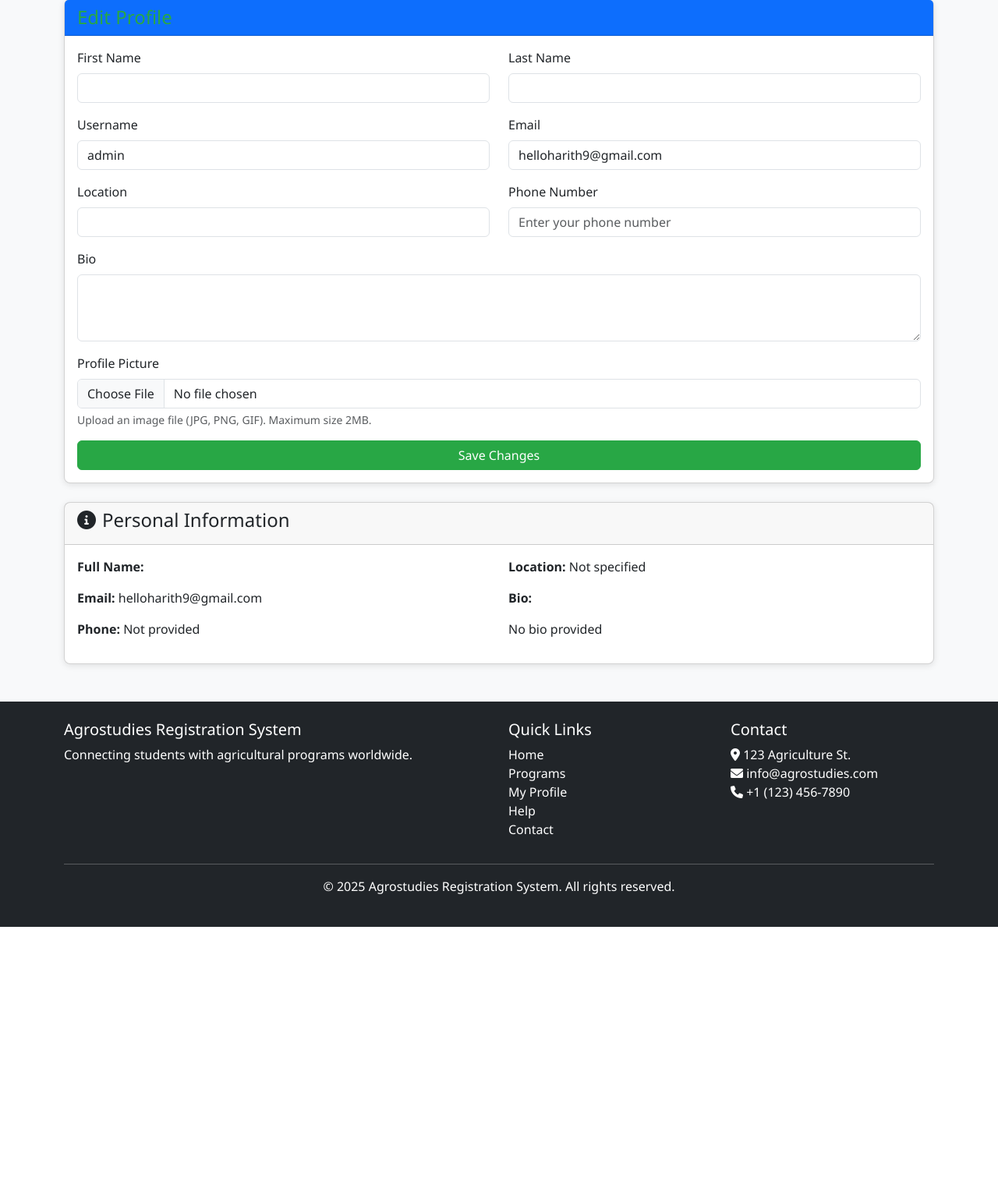
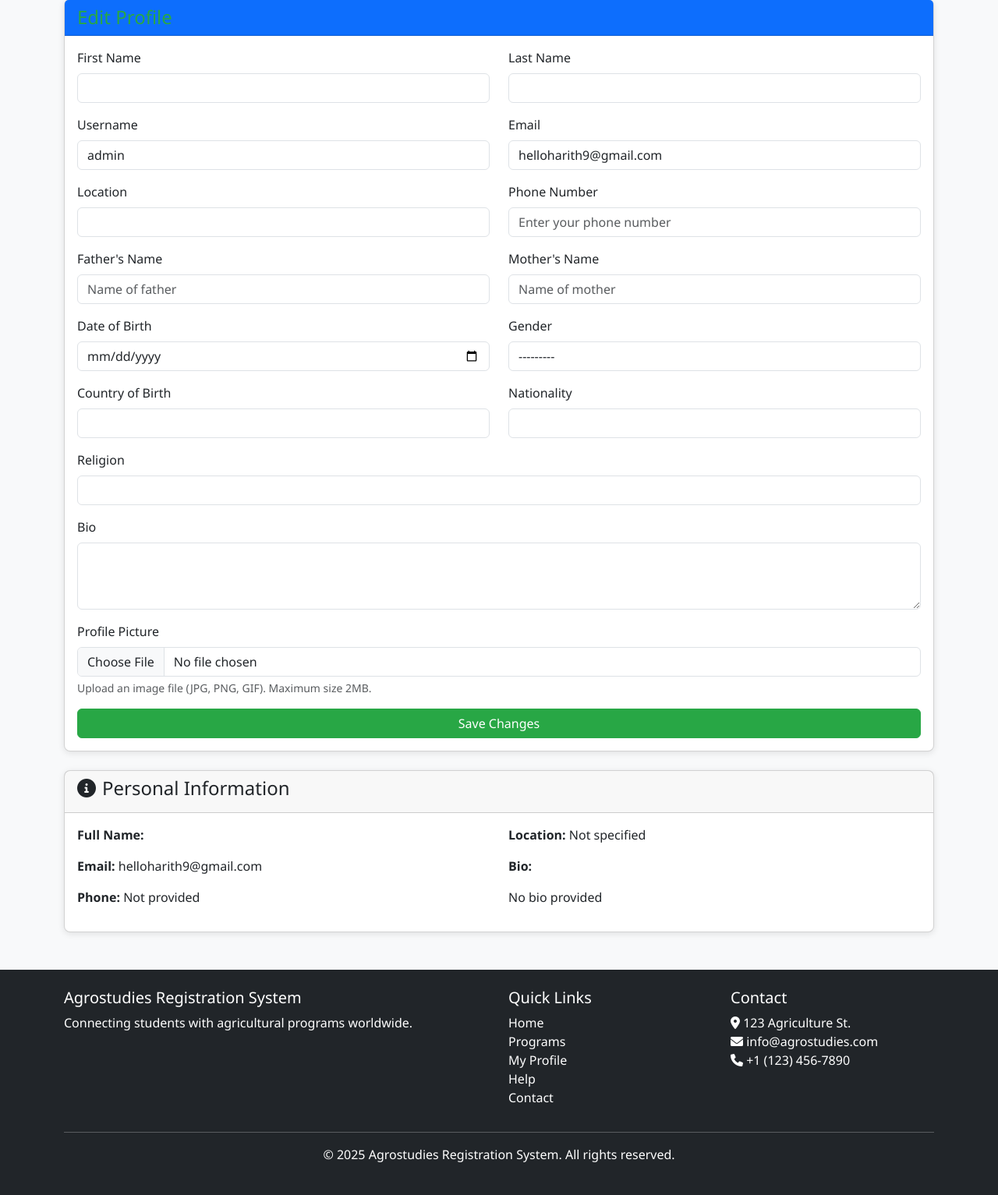
Before and after one commit to Xebec0/AgriDjangoPortal, a Django app: page /profile/ in a window 1280 px wide, after a click on "Edit Profile". Shown: the part 317-1850 px from the top of the page at 78% size. Before the commit the page ends 1506 px from the top, so only its background shows below. Run offline with Django 4.2, Linux system fonts and the light colour scheme; a user stored in the database is signed in; data comes from the database, SQL or seed files in the repository; both versions use the stored data as it was after the commit; some libraries are stand-ins or nearby versions.

Commit message:
major updates
One time registration only for applicants including all details they needed the form - DONE

If the applicant already registered for one program or farm, they cannot register to another one. - ON PROCESS

On Candidates list, it should also appear on what farm the applicant registered. - ON PROCESS

remove status (pending, etc.) - if applicant will register, they will be directly added to Candidates List. - ON PROCESS

If Farm capacity is full, it should show that it is full already and other applicants or new applicants cant register to that program or farm. - ON PROCESS

```diff
--- a/core/forms.py
+++ b/core/forms.py
@@ -87,11 +87,20 @@ class UserUpdateForm(forms.ModelForm):
 class ProfileUpdateForm(forms.ModelForm):
     class Meta:
         model = Profile
-        fields = ['bio', 'location', 'phone_number', 'profile_image']
+        fields = ['bio', 'location', 'phone_number', 'profile_image',
+                  'father_name', 'mother_name', 'date_of_birth', 'gender',
+                  'country_of_birth', 'nationality', 'religion']
         widgets = {
             'bio': forms.Textarea(attrs={'class': 'form-control', 'rows': 3}),
             'location': forms.TextInput(attrs={'class': 'form-control'}),
             'phone_number': forms.TextInput(attrs={'class': 'form-control', 'placeholder': 'Enter your phone number'}),
+            'father_name': forms.TextInput(attrs={'class': 'form-control', 'placeholder': 'Name of father'}),
+            'mother_name': forms.TextInput(attrs={'class': 'form-control', 'placeholder': 'Name of mother'}),
+            'date_of_birth': forms.DateInput(attrs={'class': 'form-control', 'type': 'date'}),
+            'gender': forms.Select(attrs={'class': 'form-control'}),
+            'country_of_birth': forms.TextInput(attrs={'class': 'form-control'}),
+            'nationality': forms.TextInput(attrs={'class': 'form-control'}),
+            'religion': forms.TextInput(attrs={'class': 'form-control'}),
         }
 
     def __init__(self, *args, **kwargs):
--- a/core/urls.py
+++ b/core/urls.py
@@ -40,6 +40,7 @@ urlpatterns = [
     path('programs/', views.program_list, name='program_list'),
     path('programs/<int:program_id>/', views.program_detail, name='program_detail'),
     path('programs/<int:program_id>/register/', views.program_register, name='program_register'),
+    path('programs/<int:program_id>/apply/', views.apply_candidate, name='candidate_apply'),
     path('programs/<int:program_id>/registrants/', views.program_registrants, name='program_registrants'),
     path('registrations/<int:registration_id>/', views.registration_detail, name='registration_detail'),
     path('registrations/<int:registration_id>/cancel/', views.cancel_registration, name='cancel_registration'),
--- a/core/views.py
+++ b/core/views.py
@@ -214,6 +214,26 @@ def profile(request):
             p_form.save()
             messages.success(request, 'Your profile has been updated!')
 
+            # Sync updated identity fields to any of the user's candidate applications
+            try:
+                candidate_qs = Candidate.objects.filter(Q(created_by=request.user) | Q(email=request.user.email))
+                if candidate_qs.exists():
+                    candidate_qs.update(
+                        first_name=request.user.first_name,
+                        last_name=request.user.last_name,
+                        email=request.user.email,
+                        father_name=request.user.profile.father_name,
+                        mother_name=request.user.profile.mother_name,
+                        date_of_birth=request.user.profile.date_of_birth,
+                        gender=request.user.profile.gender,
+                        country_of_birth=request.user.profile.country_of_birth,
+                        nationality=request.user.profile.nationality,
+                        religion=request.user.profile.religion,
+                    )
+            except Exception:
+                # Best-effort sync; do not block profile save on errors
+                pass
+
             # Create a notification
             Notification.add_notification(
                 request.user,
@@ -226,13 +246,15 @@ def profile(request):
         u_form = UserUpdateForm(instance=request.user)
         p_form = ProfileUpdateForm(instance=request.user.profile)
 
-    # Get user registrations
+    # Get user registrations and any candidate applications (direct apply flow)
     registrations = Registration.objects.filter(user=request.user).order_by('-registration_date')
+    candidate_apps = Candidate.objects.filter(Q(created_by=request.user) | Q(email=request.user.email)).order_by('-created_at')
 
     context = {
         'u_form': u_form,
         'p_form': p_form,
-        'registrations': registrations
+        'registrations': registrations,
+        'candidate_apps': candidate_apps
     }
     return render(request, 'profile.html', context)
 
@@ -246,95 +268,129 @@ def program_list(request):
     page_number = request.GET.get('page')
     page_obj = paginator.get_page(page_number)
 
-    return render(request, 'program_list.html', {'page_obj': page_obj})
+    # Track if the user has already applied to ANY program (one-time application rule)
+    applied_program_ids = set()
+    has_applied_any = False
+    if request.user.is_authenticated and not request.user.is_staff:
+        reg_qs = Registration.objects.filter(user=request.user)
+        cand_qs = Candidate.objects.filter(Q(created_by=request.user) | Q(email=request.user.email))
+        has_applied_any = reg_qs.exists() or cand_qs.exists()
+        if reg_qs.exists():
+            applied_program_ids.update(reg_qs.values_list('program_id', flat=True))
+        if cand_qs.exists():
+            applied_program_ids.update([pid for pid in cand_qs.values_list('program_id', flat=True) if pid is not None])
+
+    return render(request, 'program_list.html', {
+        'page_obj': page_obj,
+        'applied_program_ids': applied_program_ids,
+        'has_applied_any': has_applied_any,
+    })
 
 
 def program_detail(request, program_id):
     """Show details of a specific program"""
     program = get_object_or_404(AgricultureProgram, id=program_id)
 
-    # Check if user is already registered
+    # Check if user is already applied/registered (Registration or Candidate)
     user_registered = False
     registration = None
+    has_applied_any = False
     if request.user.is_authenticated:
         try:
             registration = Registration.objects.get(user=request.user, program=program)
             user_registered = True
         except Registration.DoesNotExist:
-            pass
+            # Also consider an existing Candidate as applied
+            if Candidate.objects.filter(program=program).filter(
+                Q(created_by=request.user) | Q(email=request.user.email)
+            ).exists():
+                user_registered = True
+        # One-time application rule across all programs
+        has_applied_any = Registration.objects.filter(user=request.user).exists() or \
+            Candidate.objects.filter(Q(created_by=request.user) | Q(email=request.user.email)).exists()
 
     return render(request, 'program_detail.html', {
         'program': program,
         'user_registered': user_registered,
-        'registration': registration
+        'registration': registration,
+        'has_applied_any': has_applied_any,
     })
 
 
 @ajax_login_required
 def program_register(request, program_id):
-    """Register for a program"""
+    """Legacy route: redirect to new single-step candidate apply flow"""
+    return redirect('candidate_apply', program_id=program_id)
+
+
+@ajax_login_required
+def apply_candidate(request, program_id):
+    """Applicant-facing: single-step application that creates a Candidate directly and redirects to candidates list."""
     program = get_object_or_404(AgricultureProgram, id=program_id)
 
-    # Check if already registered
-    try:
-        Registration.objects.get(user=request.user, program=program)
-        messages.warning(request, 'You are already registered for this program.')
-        return redirect('program_detail', program_id=program_id)
-    except Registration.DoesNotExist:
-        pass
+    # Server-side guards
+    # 1) Already applied to this program
+    already_applied_this = Candidate.objects.filter(program=program).filter(
+        Q(created_by=request.user) | Q(email=request.user.email)
+    ).exists() or Registration.objects.filter(user=request.user, program=program).exists()
+    if already_applied_this:
+        messages.info(request, 'You have already applied to this program.')
+        return redirect('program_detail', program_id=program.id)
+
+    # 2) One-time application: if applied anywhere else, block
+    has_applied_elsewhere = (
+        Registration.objects.filter(user=request.user).exclude(program=program).exists() or
+        Candidate.objects.filter(Q(created_by=request.user) | Q(email=request.user.email)).exclude(program=program).exists()
+    )
+    if has_applied_elsewhere:
+        messages.warning(request, 'You have already applied to a different program and cannot submit another application.')
+        return redirect('program_list')
 
     if request.method == 'POST':
-        # Include request.FILES for file uploads
-        form = ProgramRegistrationForm(request.POST, request.FILES)
+        # Pre-fill POST with current user info to keep profile -> application in sync
+        mutable_post = request.POST.copy()
+        mutable_post['first_name'] = request.user.first_name or mutable_post.get('first_name', '')
+        mutable_post['confirm_first_name'] = request.user.first_name or mutable_post.get('confirm_first_name', '')
+        mutable_post['last_name'] = request.user.last_name or mutable_post.get('last_name', '')
+        mutable_post['confirm_surname'] = request.user.last_name or mutable_post.get('confirm_surname', '')
+        mutable_post['email'] = request.user.email or mutable_post.get('email', '')
+        form = CandidateForm(mutable_post, request.FILES)
         if form.is_valid():
-            registration = form.save(commit=False)
-            registration.user = request.user
-            registration.program = program
-
-            # Save the registration to get an ID
-            registration.save()
-
-            # Try to find a candidate profile for this user
-            try:
-                # Assuming the user's email is used to match with candidate's email
-                candidate = Candidate.objects.get(email=request.user.email)
-                # Copy the uploaded documents to the candidate profile
-                registration.copy_documents_to_candidate(candidate)
-                messages.info(request, 'Your documents have been linked to your candidate profile.')
-            except Candidate.DoesNotExist:
-                # No candidate profile found, just continue
-                pass
-
-            # Notify all admin users about the new registration
-            admin_users = User.objects.filter(is_staff=True)
-            for admin in admin_users:
-                Notification.add_notification(
-                    user=admin,
-                    message=f"New registration: {request.user.username} has registered for {program.title}",
-                    notification_type=Notification.INFO,
-                    link=f"/registrations/{registration.id}/"
-                )
-
-            # Send confirmation email to user
-            send_mail(
-                subject=f"Registration Received: {program.title}",
-                message=f"Dear {request.user.get_full_name() or request.user.username},\n\nYour registration for '{program.title}' has been received and is pending review. We will notify you once it is processed.\n\nThank you!\nAgrostudies Team",
-                from_email=settings.DEFAULT_FROM_EMAIL,
-                recipient_list=[request.user.email],
-                fail_silently=True,
-            )
-
-            messages.success(request, f'Successfully registered for {program.title}! Your documents have been submitted.')
-            return render(request, 'registration_success.html', {'program': program})
+            candidate = form.save(commit=False)
+            candidate.created_by = request.user
+            candidate.program = program
+            candidate.status = Candidate.NEW
+            candidate.save()
+
+            messages.success(request, f'Application submitted for {program.title}. We have received your details.')
+            return redirect('profile')
         else:
-            # If form is invalid, display errors
             for field, errors in form.errors.items():
                 for error in errors:
                     messages.error(request, f"Error in {field}: {error}")
     else:
-        form = ProgramRegistrationForm()
-
-    return render(request, 'program_register.html', {'form': form, 'program': program})
+        # Prefill from user if available
+        initial_data = {
+            'first_name': request.user.first_name,
+            'last_name': request.user.last_name,
+            'email': request.user.email,
+            'confirm_first_name': request.user.first_name,
+            'confirm_surname': request.user.last_name,
+            'father_name': request.user.profile.father_name,
+            'mother_name': request.user.profile.mother_name,
+            'date_of_birth': request.user.profile.date_of_birth,
+            'gender': request.user.profile.gender,
+            'country_of_birth': request.user.profile.country_of_birth,
+            'nationality': request.user.profile.nationality,
+            'religion': request.user.profile.religion,
+        }
+        form = CandidateForm(initial=initial_data)
+
+    return render(request, 'candidate_form.html', {
+        'form': form,
+        'title': f'Apply to {program.title}',
+        'button_text': 'Submit Application'
+    })
 
 
 @login_required
@@ -353,17 +409,18 @@ def cancel_registration(request, registration_id):
 
 @login_required
 def candidate_list(request):
-    """List all candidates with search and filter functionality"""
-    # Check if user has staff privilege
-    if not request.user.is_staff:
-        messages.error(request, 'You do not have permission to access this page.')
-        return redirect('index')
-
-    candidates = Candidate.objects.all().order_by('-created_at')
+    """List candidates. Staff see all; applicants see only their own submission(s)."""
+    if request.user.is_staff:
+        candidates = Candidate.objects.all().order_by('-created_at')
+    else:
+        # Show only the current user's candidate records
+        candidates = Candidate.objects.filter(
+            Q(created_by=request.user) | Q(email=request.user.email)
+        ).order_by('-created_at')
     form = CandidateSearchForm(request.GET)
 
-    # Apply filters
-    if form.is_valid():
+    # Apply filters (staff only)
+    if form.is_valid() and request.user.is_staff:
         # Filter by country (university's country)
         country = form.cleaned_data.get('country')
         if country:
--- a/templates/profile.html
+++ b/templates/profile.html
@@ -102,6 +102,46 @@
                 </div>
 
                 <div class="row">
+                    <div class="col-md-6 mb-3">
+                        <label for="{{ p_form.father_name.id_for_label }}" class="form-label">Father's Name</label>
+                        {{ p_form.father_name }}
+                    </div>
+                    <div class="col-md-6 mb-3">
+                        <label for="{{ p_form.mother_name.id_for_label }}" class="form-label">Mother's Name</label>
+                        {{ p_form.mother_name }}
+                    </div>
+                </div>
+
+                <div class="row">
+                    <div class="col-md-6 mb-3">
+                        <label for="{{ p_form.date_of_birth.id_for_label }}" class="form-label">Date of Birth</label>
+                        {{ p_form.date_of_birth }}
+                    </div>
+                    <div class="col-md-6 mb-3">
+                        <label for="{{ p_form.gender.id_for_label }}" class="form-label">Gender</label>
+                        {{ p_form.gender }}
+                    </div>
+                </div>
+
+                <div class="row">
+                    <div class="col-md-6 mb-3">
+                        <label for="{{ p_form.country_of_birth.id_for_label }}" class="form-label">Country of Birth</label>
+                        {{ p_form.country_of_birth }}
+                    </div>
+                    <div class="col-md-6 mb-3">
+                        <label for="{{ p_form.nationality.id_for_label }}" class="form-label">Nationality</label>
+                        {{ p_form.nationality }}
+                    </div>
+                </div>
+
+                <div class="row">
+                    <div class="col-md-12 mb-3">
+                        <label for="{{ p_form.religion.id_for_label }}" class="form-label">Religion</label>
+                        {{ p_form.religion }}
+                    </div>
+                </div>
+
+                <div class="row">
                     <div class="col-md-12 mb-3">
                         <label for="{{ p_form.bio.id_for_label }}" class="form-label">Bio</label>
                         {{ p_form.bio }}
@@ -166,27 +206,26 @@
 {% if not user.is_staff %}
 <div class="card">
     <div class="card-header">
-        <h4><i class="fas fa-clipboard-list me-2"></i>My Program Registrations</h4>
+        <h4><i class="fas fa-clipboard-list me-2"></i>My Applications</h4>
     </div>
     <div class="card-body">
-        {% if registrations %}
+        {% if registrations or candidate_apps %}
             <div class="table-responsive">
                 <table class="table table-hover">
                     <thead class="table-light">
                         <tr>
                             <th>Program</th>
-                            <th>Date</th>
+                            <th>Submitted</th>
+                            <th>Type</th>
                             <th>Status</th>
-                            <th>Actions</th>
                         </tr>
                     </thead>
                     <tbody>
                         {% for reg in registrations %}
                             <tr>
-                                <td>
-                                    <a href="{% url 'program_detail' reg.program.id %}">{{ reg.program.title }}</a>
-                                </td>
+                                <td><a href="{% url 'program_detail' reg.program.id %}">{{ reg.program.title }}</a></td>
                                 <td>{{ reg.registration_date|date:"M d, Y" }}</td>
+                                <td><span class="badge bg-info">Registration</span></td>
                                 <td>
                                     {% if reg.status == 'approved' %}
                                         <span class="badge bg-success">Approved</span>
@@ -196,13 +235,20 @@
                                         <span class="badge bg-warning text-dark">Pending</span>
                                     {% endif %}
                                 </td>
+                            </tr>
+                        {% endfor %}
+                        {% for cand in candidate_apps %}
+                            <tr>
                                 <td>
-                                    {% if reg.status != 'rejected' %}
-                                        <a href="{% url 'cancel_registration' reg.id %}" class="btn btn-sm btn-danger">
-                                            <i class="fas fa-times"></i> Cancel
-                                        </a>
+                                    {% if cand.program %}
+                                        <a href="{% url 'program_detail' cand.program.id %}">{{ cand.program.title }}</a>
+                                    {% else %}
+                                        <em>Unassigned program</em>
                                     {% endif %}
                                 </td>
+                                <td>{{ cand.created_at|date:"M d, Y" }}</td>
+                                <td><span class="badge bg-primary">Application</span></td>
+                                <td><span class="badge bg-secondary">{{ cand.status }}</span></td>
                             </tr>
                         {% endfor %}
                     </tbody>
@@ -210,7 +256,7 @@
             </div>
         {% else %}
             <div class="alert alert-info">
-                You haven't registered for any programs yet.
+                You haven't submitted any applications yet.
                 <a href="{% url 'program_list' %}">Browse available programs</a>.
             </div>
         {% endif %}
--- a/templates/program_detail.html
+++ b/templates/program_detail.html
@@ -86,9 +86,9 @@
                         </div>
                     {% endif %}
                 {% else %}
-                    {% if not user.is_staff and not user.is_superuser %}
-                        <a href="{% url 'program_register' program.id %}" class="btn btn-success btn-lg">
-                            <i class="fas fa-sign-in-alt me-1"></i> Register for this Program
+                    {% if not user.is_staff and not user.is_superuser and not has_applied_any %}
+                        <a href="{% url 'candidate_apply' program.id %}" class="btn btn-success btn-lg">
+                            <i class="fas fa-user-plus me-1"></i> Apply Now
                         </a>
                     {% endif %}
                 {% endif %}
```
Also changed, not shown: core/models.py (+15 -0 lines), templates/candidate_list.html (+5 -3 lines), templates/program_list.html (+7 -3 lines), core/migrations/0010_profile_country_of_birth_profile_date_of_birth_and_more.py (added), db.sqlite3.
